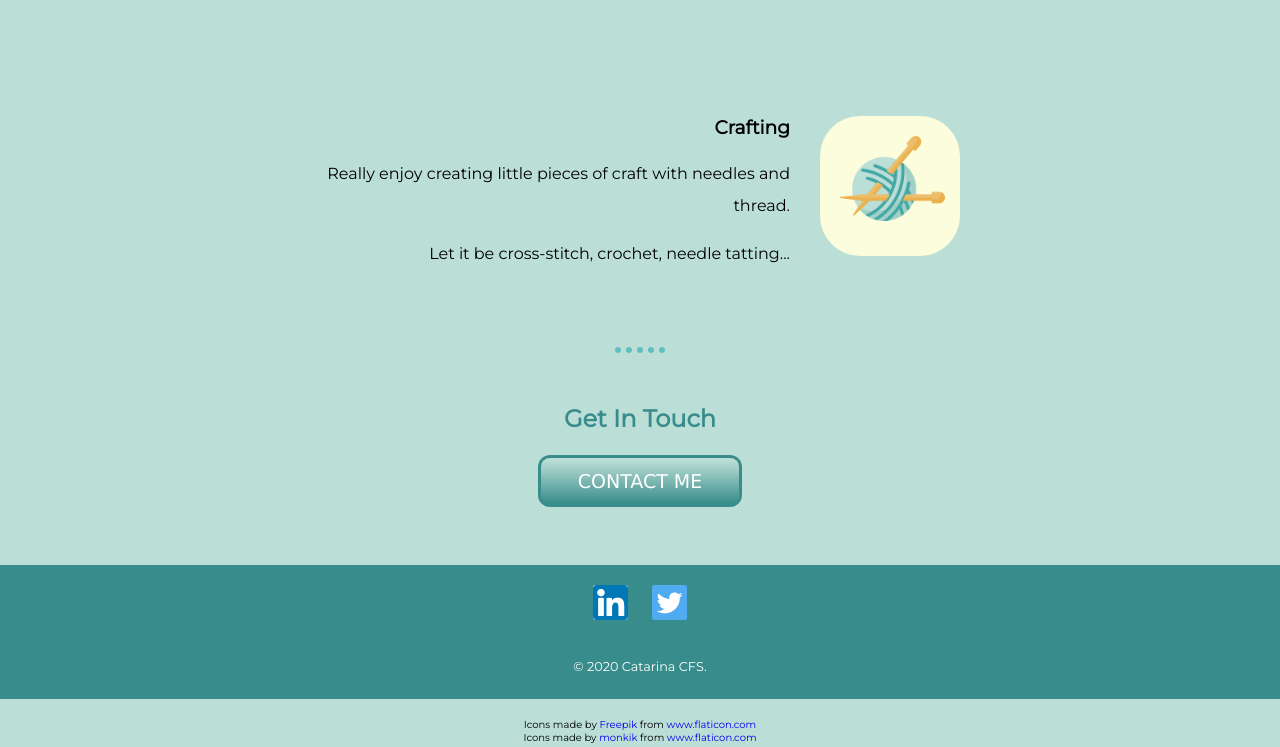
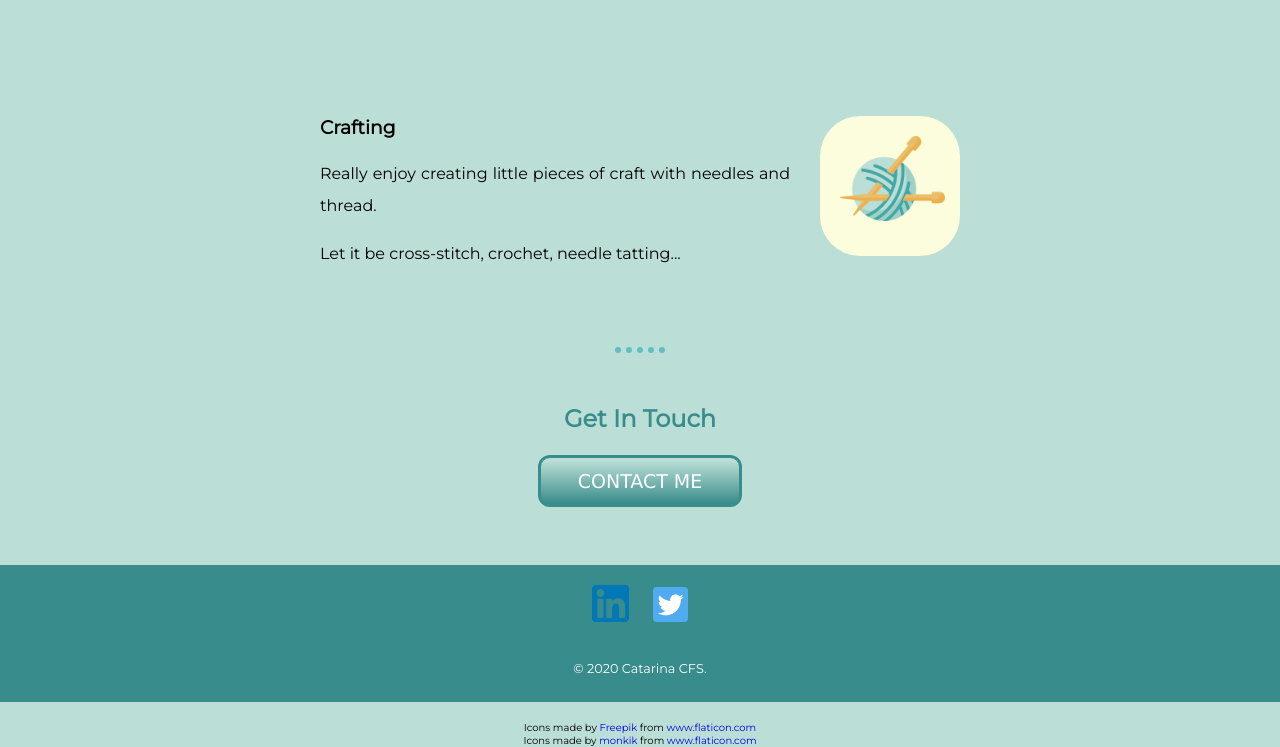
Before and after one commit to catarinafs/personal_web_site, a plain HTML site: page index.html in a window 1280 px wide. Shown: the part 1973-2720 px from the top of the page. Drawn offline with Linux system fonts and the light colour scheme; a web font is replaced by a local one.

Commit message:
Add files via upload

```diff
--- a/css/styles.css
+++ b/css/styles.css
@@ -90,10 +90,12 @@ footer {
 
 .skill-row-text-left {
   text-align: left;
+  text-align: justify;
 }
 
 .skill-row-text-right {
   text-align: right;
+  text-align: justify;
 }
 
 .my-image-profile {
@@ -162,10 +164,9 @@ footer {
 }
 
 .linkedin {
-  width: 35px;
+  width: 37.5px;
   margin-top: 20px;
   margin-right: 10px;
-  background-color: white;
   border-radius:3px;
 }
 
@@ -173,7 +174,7 @@ footer {
   width: 35px;
   margin-top: 20px;
   margin-left: 10px;
-  border-radius: 2px 2px 2px 2px;
+  border-radius: 4px 4px 4px 4px;
 }
 
 .btn {
```
